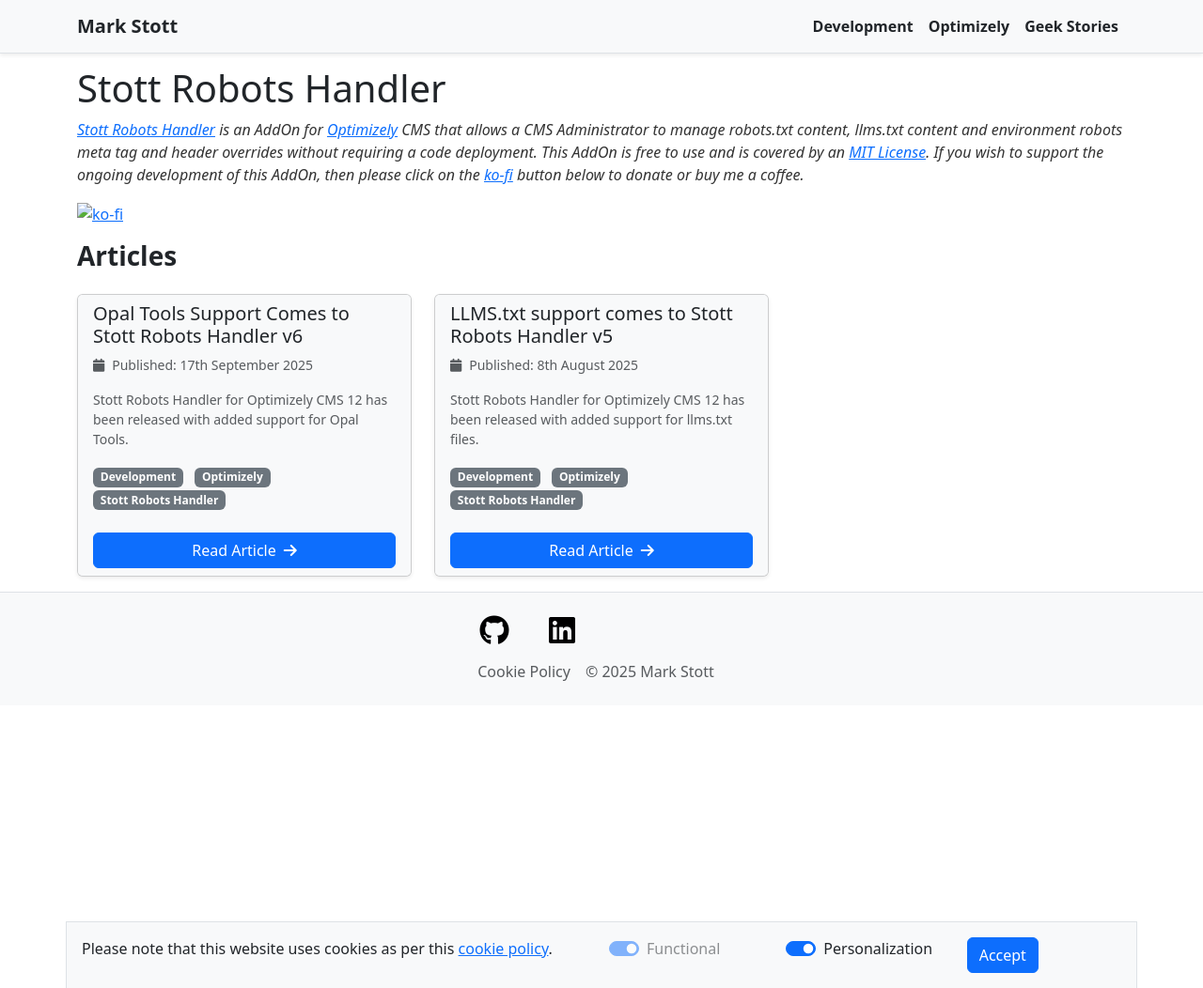
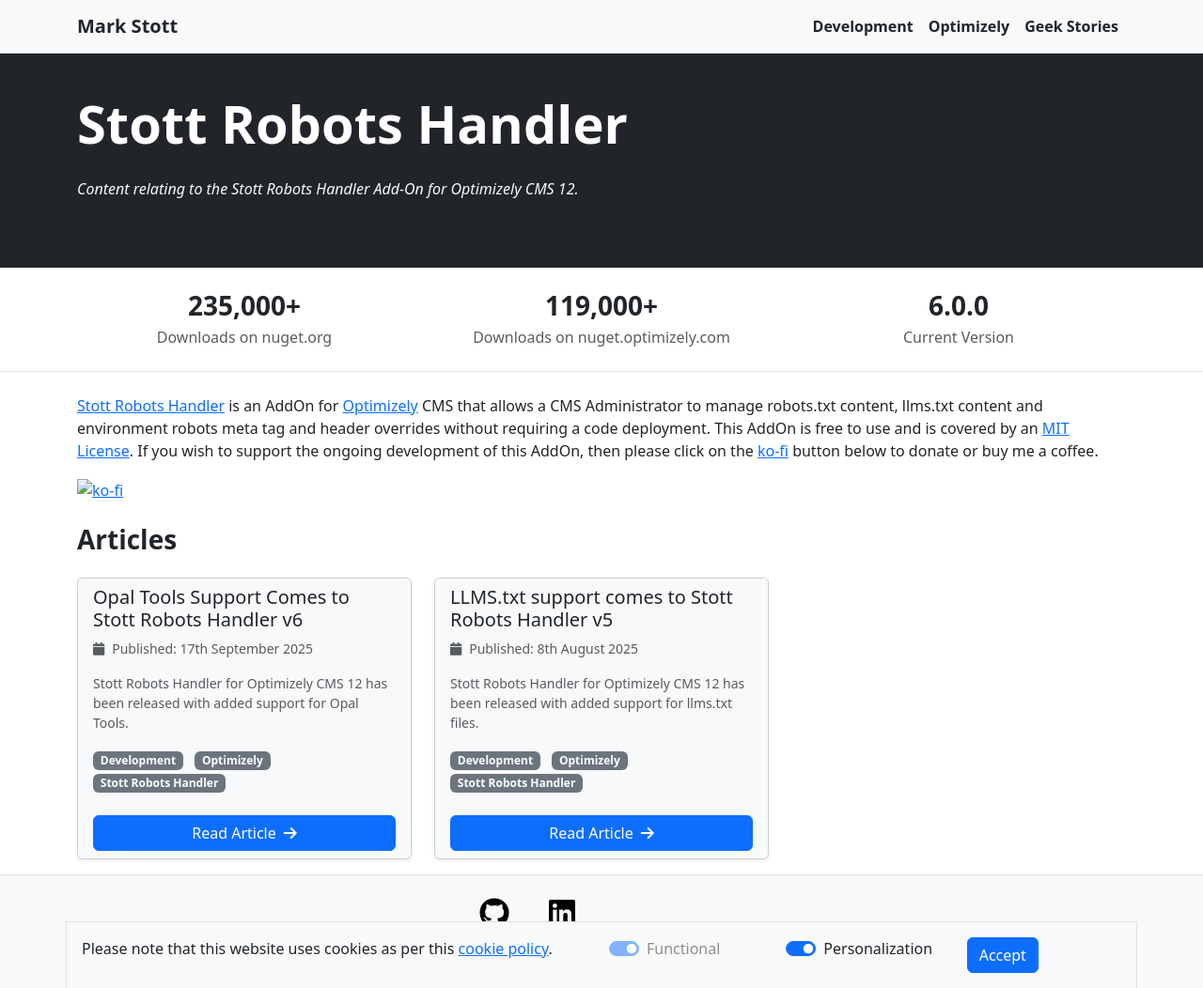
Before and after one commit to GeekInTheNorth/GeekInTheNorth.github.io, a Jekyll site: the page built from StottRobotsHandler.md, in a window 1280 px wide and 1052 px high. Shown: the whole window at 94% size. Built offline with Jekyll 4.4.1, drawn with Linux system fonts in a browser that asks for light colours.

Commit message:
Layout updates for the addon articles.

```diff
--- a/StottRobotsHandler.md
+++ b/StottRobotsHandler.md
@@ -1,12 +1,13 @@
 ---
-layout: articlelist
+layout: optiaddons
 title: "Stott Robots Handler"
-description: "Articles around the Stott Robots Handler Add-On for Optimizely CMS 12."
+description: "Content relating to the Stott Robots Handler Add-On for Optimizely CMS 12."
 permalink: "/article/list/stott-robots-handler"
 category: "Stott Robots Handler"
+nugetdownloads: "235,000+"
+optidownloads: "119,000+"
+currentversion: "6.0.0"
 ---
-
-# Stott Robots Handler
 
 [Stott Robots Handler](https://github.com/GeekInTheNorth/Stott.Optimizely.RobotsHandler) is an AddOn for [Optimizely](https://www.optimizely.com/) CMS that allows a CMS Administrator to manage robots.txt content, llms.txt content and environment robots meta tag and header overrides without requiring a code deployment.  This AddOn is free to use and is covered by an [MIT License](https://github.com/GeekInTheNorth/Stott.Optimizely.RobotsHandler/blob/main/LICENSE.txt).  If you wish to support the ongoing development of this AddOn, then please click on the [ko-fi](https://ko-fi.com/V7V0RX2BQ) button below to donate or buy me a coffee.
 
--- /dev/null
+++ b/_layouts/optiaddons.html
@@ -0,0 +1,68 @@
+---
+layout: default
+---
+
+<section class="bg-dark text-white heroBanner">
+    <div class="container">
+        <div class="row align-items-center py-5">
+            <div class="col-12">
+                <h1 class="display-4 fw-bold mb-4">{{ page.title }}</h1>
+                <p class="text-light mb-4">{{ page.description }}</p>
+            </div>
+        </div>
+    </div>
+</section>
+<section class="py-4 bg-white border-bottom">
+    <div class="container">
+        <div class="row text-center">
+            <div class="col-12 col-md-4 mb-3 mb-md-0">
+                <div class="h3 fw-bold text-dark mb-1">{{ page.nugetdownloads }}</div>
+                <div class="text-muted">Downloads on nuget.org</div>
+            </div>
+            <div class="col-12 col-md-4 mb-3 mb-md-0">
+                <div class="h3 fw-bold text-dark mb-1">{{ page.optidownloads }}</div>
+                <div class="text-muted">Downloads on nuget.optimizely.com</div>
+            </div>
+            <div class="col-12 col-md-4 mb-3 mb-md-0">
+                <div class="h3 fw-bold text-dark mb-1">{{ page.currentversion }}</div>
+                <div class="text-muted">Current Version</div>
+            </div>
+        </div>
+    </div>
+</section>
+<div class="container">
+    <section class="my-4">
+        {{ content }}
+    </section>
+    <section>
+        <h2 class="h3 fw-semibold text-dark mb-4">Articles</h2>
+        <div class="row g-4">
+        {% for post in site.posts %}
+            {% if post.categories contains page.title %}
+                <div class="col-12 col-md-6 col-xl-4">
+                    <div class="card h-100 shadow-sm bg-light border-1">
+                        <div class="card-header bg-light border-0 pb-0">
+                            <h3 class="h5 card-title text-dark mb-2" style="cursor: pointer;">{{ post.title }}</h3>
+                            <div class="d-flex align-items-center gap-2 text-muted small mb-3">
+                                <i class="fa-solid fa-calendar"></i>
+                                <span>Published: {{ post.date | date_to_long_string: "ordinal" }}</span>
+                            </div>
+                        </div>
+                        <div class="card-body pt-0">
+                            <p class="card-text text-muted small">{{ post.description }}</p>
+                            <div>
+                                {% for category in post.categories %}
+                                    <a href='/article/list/{{ category | downcase | replace: " ", "-" }}' class='badge text-bg-secondary text-decoration-none me-2'>{{ category }}</a>
+                                {% endfor %}
+                            </div>
+                        </div>
+                        <div class="card-footer border-0 bg-light">
+                            <a href="{{ post.url }}" class="btn btn-primary me-2 w-100">Read Article<i class="fa-solid fa-arrow-right ms-2"></i></a>
+                        </div>
+                    </div>
+                </div>
+            {% endif %}
+        {% endfor %}
+        </div>
+    </section>
+</div>
```
Also changed, not shown: StottSecurity.md (+5 -4 lines).
